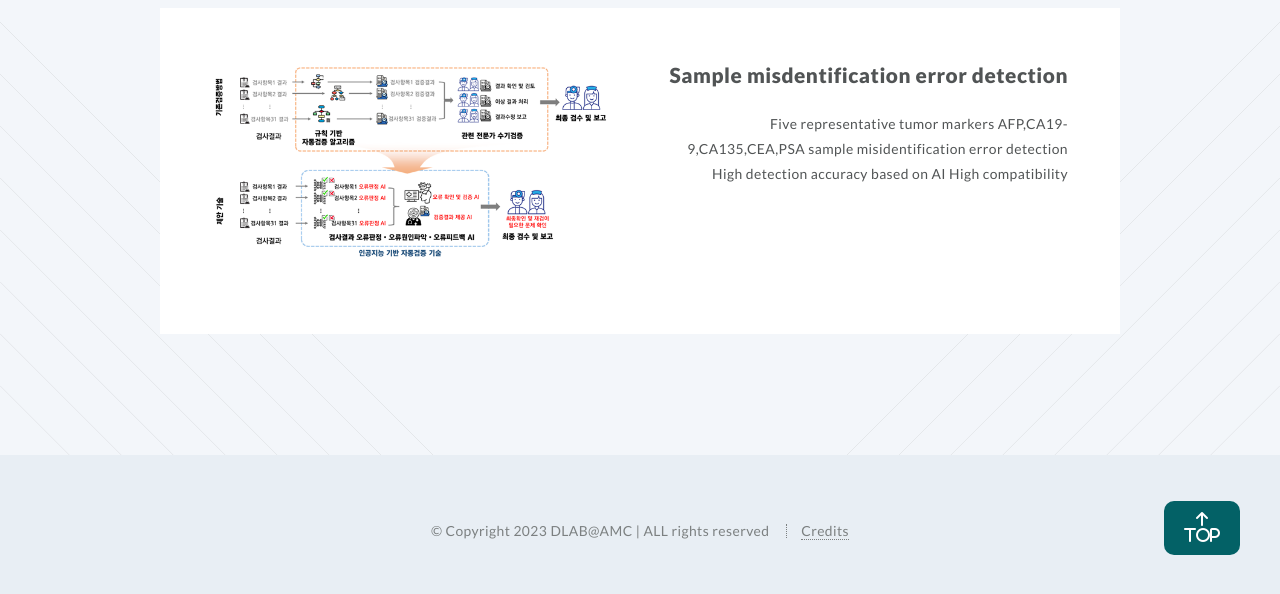
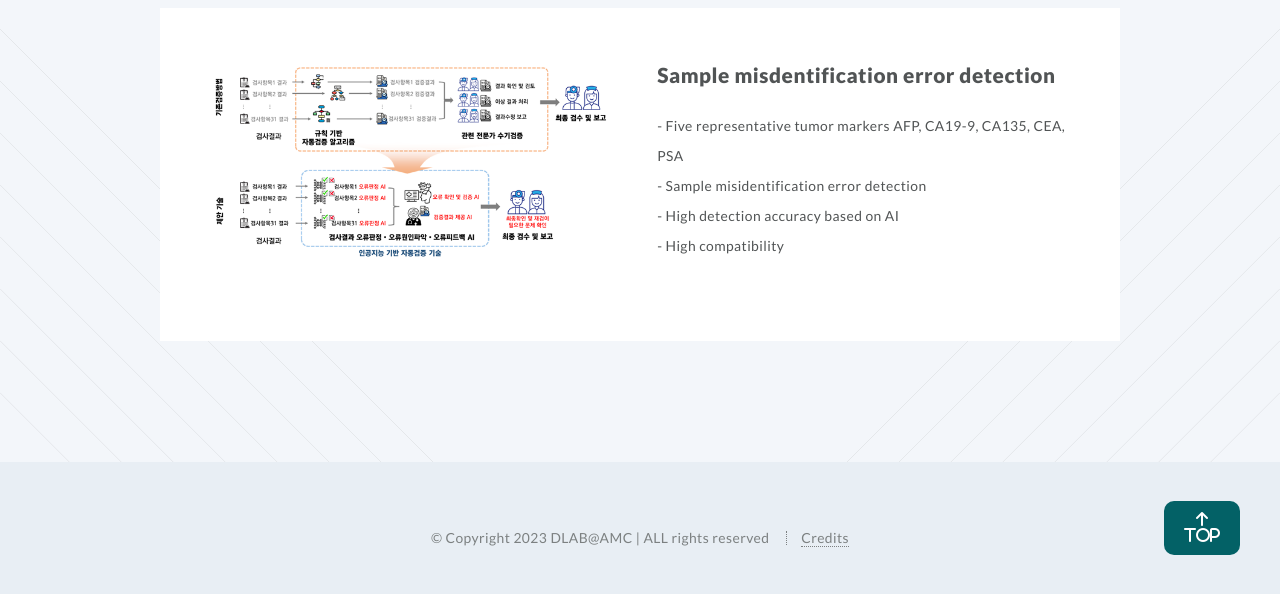
Before and after one commit to ydon1111/ydon1111.github.io, a Jekyll site: the page built from htmls/research/lab_test.html, in a window 1280 px wide and 1400 px high, scrolled down 439 px. Shown: the part 785-1379 px from the top of the window. Built offline with Jekyll 4.4.1, drawn with Linux system fonts in a browser that asks for light colours; nearby versions of some CDN libraries.

Commit message:
research 수정

```diff
--- a/css/style.css
+++ b/css/style.css
@@ -1647,7 +1647,6 @@ a.small-button.clicked {
 	display: flex;
 	/* 이미지와 콘텐츠를 가로로 나란히 배치 */
 
-
 	justify-content: space-between;
 	/* align-items: center; */
 	/* 수직 가운데 정렬 (텍스트가 이미지 높이에 맞춰짐) */
@@ -1665,25 +1664,26 @@ a.small-button.clicked {
 .content-container .righty h3 {
 	font-size: 1.2em;
 	line-height: 30px;
-	text-align: right;
+	text-align:right;
 }
 
 .content-container .righty p {
 	font-size: 0.8em;
-	line-height: 25px;
-	text-align: right;
+	line-height: 30px;
+	text-align:right;
+
 }
 
 .content-container .lefty h3 {
 	font-size: 1.2em;
 	line-height: 30px;
-	text-align: left;
+	text-align:left;
 }
 
 .content-container .lefty p {
 	font-size: 0.8em;
 	line-height: 30px;
-	text-align: left;
+	text-align:left;
 }
 
 
--- a/htmls/research/lab_test.html
+++ b/htmls/research/lab_test.html
@@ -85,21 +85,6 @@ layout: default
   </section>
 
 
-  <style>
-    /* Your existing styles go here */
-
-    .hidden-header {
-      opacity: 0;
-      transform: translateY(-20px);
-      transition: opacity 0.8s ease, transform 0.8s ease;
-    }
-
-    .visible-header {
-      opacity: 1;
-      transform: translateY(0);
-      transition: opacity 0.8s ease, transform 0.8s ease;
-    }
-  </style>
 
 
 
@@ -143,17 +121,18 @@ layout: default
           </div>
 
           <div class="content-container">
-            <div class="righty">
+            <span class="lefty">
               <header>
                 <h3>Sample misdentification error detection</h3>
               </header>
+
               <p>
-                Five representative tumor markers AFP,CA19-9,CA135,CEA,PSA
-                sample misidentification error detection
-                High detection accuracy based on AI
-                High compatibility
-              </p>
-            </div>
+                - Five representative tumor markers AFP, CA19-9, CA135, CEA, PSA<br>
+                - Sample misidentification error detection<br>
+                - High detection accuracy based on AI<br>
+                - High compatibility
+            </p>
+            </span>
           </div>
         </section>
       </div>
--- a/htmls/research/pain.html
+++ b/htmls/research/pain.html
@@ -128,7 +128,7 @@ layout: default
 								<h3>Pain Assessment
 								</h3>
 							</header>
-							<p align="justify">Pain is an individual's subjective experience that can be represented
+							<p>Pain is an individual's subjective experience that can be represented
 								differently
 								by various physical and mental status, making it difficult to quantify. This topic covers
 								how to
```
Also changed, not shown: other parts of htmls/research/lab_test.html (+0 -7 lines).
